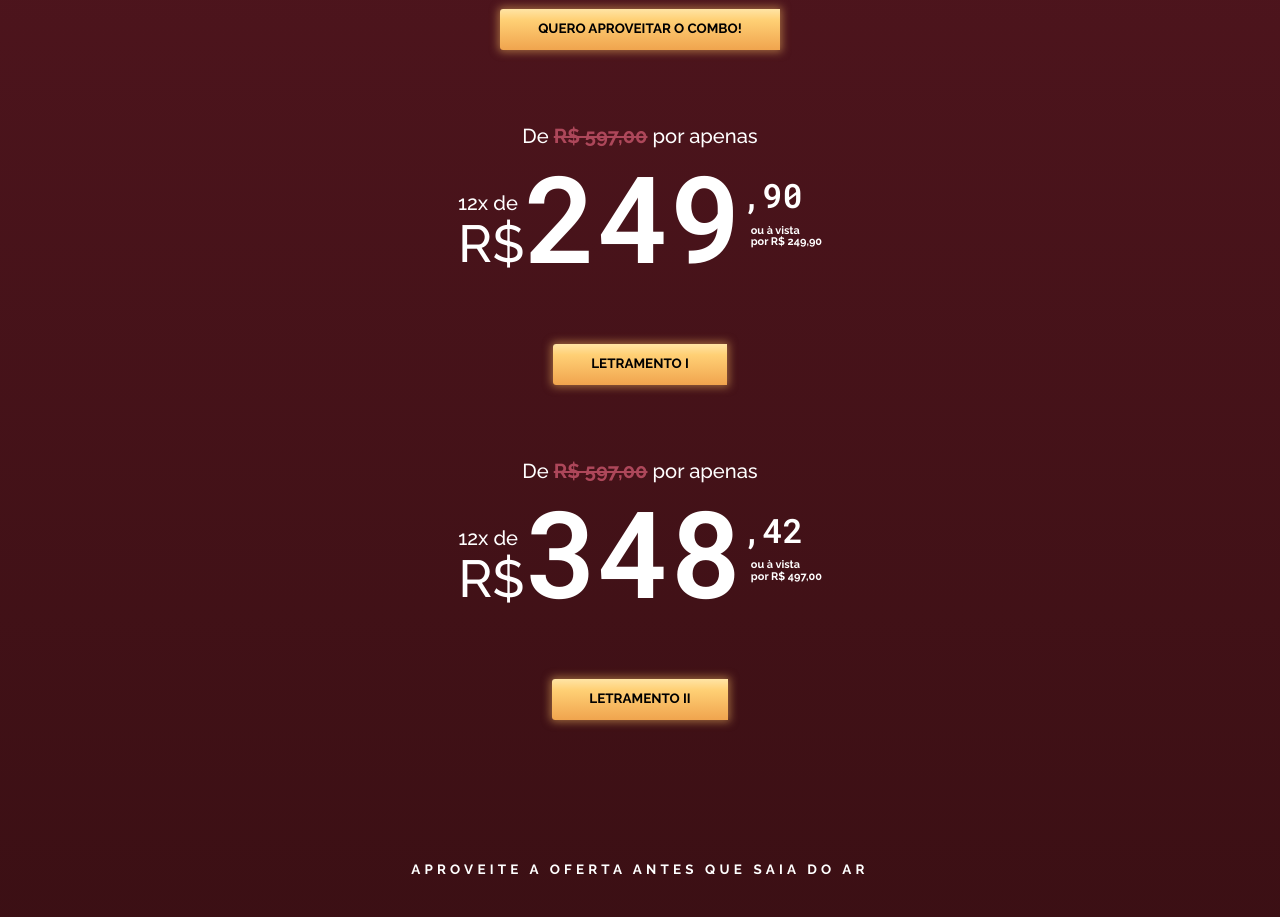
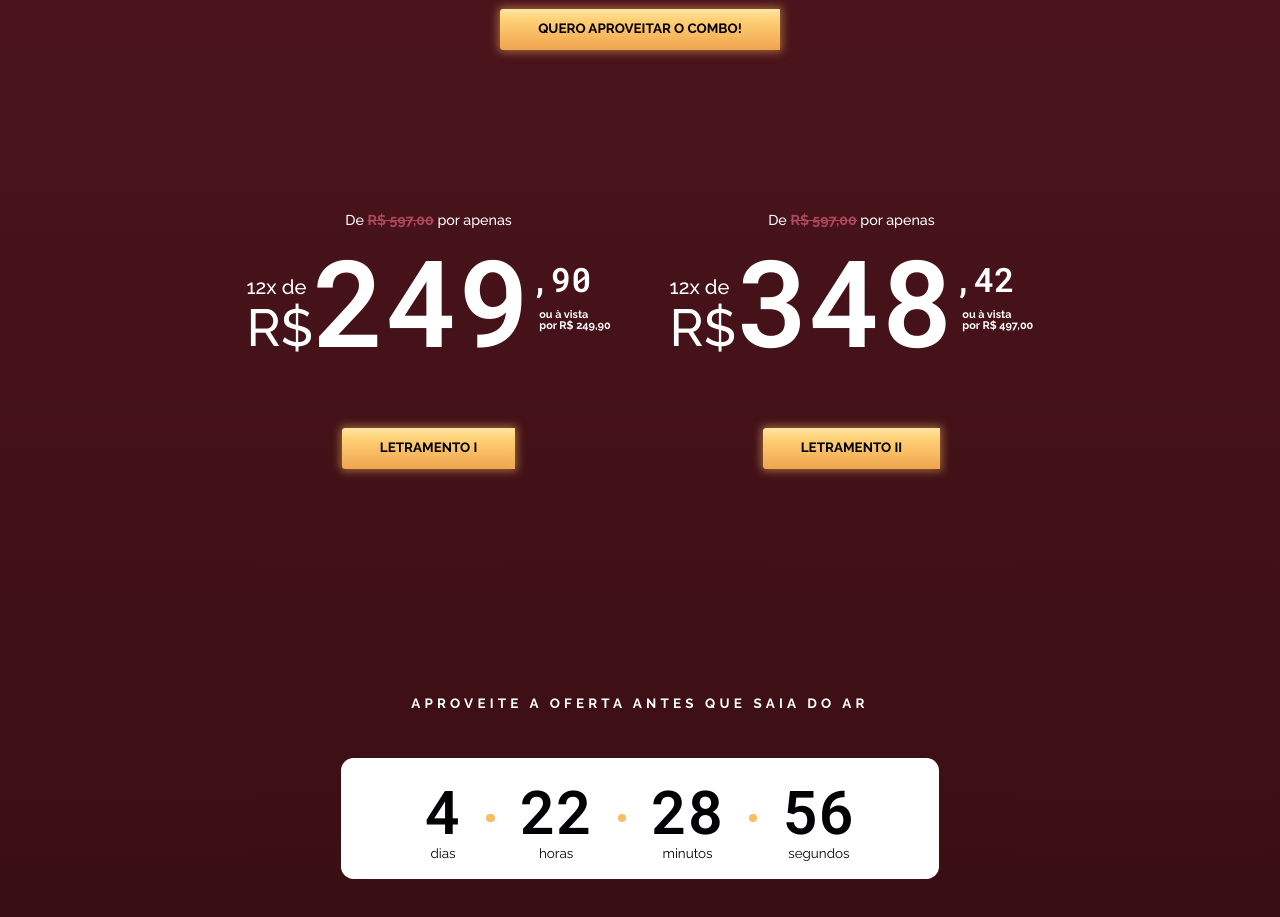
Before and after one commit to Tdelanhese/Letramento, a plain HTML site: page index.html in a window 1280 px wide. Shown: the part 8000-8917 px from the top of the page. Drawn offline with nearby package versions, Linux system fonts and the light colour scheme.

Commit message:
[FIX] Ajustando box botões

```diff
--- a/index.html
+++ b/index.html
@@ -324,6 +324,8 @@
 
           <a href="https://pay.hotmart.com/T57594697K?off=ckh5hyez&checkoutMode=10&bid=1634759987552">QUERO APROVEITAR O COMBO!</a>
 
+          <div class="div-prices">
+            <div class="div-price">
               <h3 class="price">De <span>R$ 597,00</span> por apenas</h3>
               <div class="options-pay">
                 <div class="parcelar">
@@ -338,7 +340,9 @@
               </div>
 
               <a href="https://pay.hotmart.com/Q46629183G?off=d5zqb9u6&checkoutMode=0&bid=1634759873933">Letramento I</a>
+            </div>
 
+            <div class="div-price">
               <h3 class="price">De <span>R$ 597,00</span> por apenas</h3>
               <div class="options-pay">
                 <div class="parcelar">
@@ -353,6 +357,11 @@
               </div>
 
               <a href="https://pay.hotmart.com/V57593540Y?off=7ttaou63&checkoutMode=10&bid=1634759924755">Letramento II</a>
+            </div>
+          </div>
+
+
+
         </div>
 
         <div class="sec-oferta">
--- a/style.scss
+++ b/style.scss
@@ -20,6 +20,10 @@ html {
 body {
     overflow-x: hidden;
     background-color: #220808;
+}
+
+a {
+    text-decoration: none !important;
 }
 
 section {
@@ -985,6 +989,20 @@ section {
                     }
                 }
 
+                .div-prices {
+                    display: grid;
+                    grid-template-columns: 1fr 1fr;
+                    gap: 7rem;
+                    margin: 10rem 0;
+
+                    .div-price {
+                        display: flex;
+                        flex-direction: column;
+                        justify-content: center;
+                        align-items: center;
+                    }
+                }
+
                 a {
                     margin: 7rem 0;
                     font-family: "Raleway", sans-serif;
@@ -1200,6 +1218,10 @@ section {
     section#feedbacks h2 {
         padding: 0 15rem;
     }
+
+    section#aulas .background .sec-combo .div-prices .div-price .price {
+        font-size: 1.7rem;
+    }
 }
 
 @media (min-width: 1200px) {
@@ -1338,6 +1360,10 @@ section {
     section#aulas .background .sec-combo .title {
         padding: 0 4rem;
     }
+
+    section#aulas .background .sec-combo .div-prices {
+        grid-template-columns: 1fr;
+    }
 }
 
 @media (max-width: 768px) {
```
Also changed, not shown: style.css, 1 other file. Lines whose indentation alone changed are shown as unchanged.
